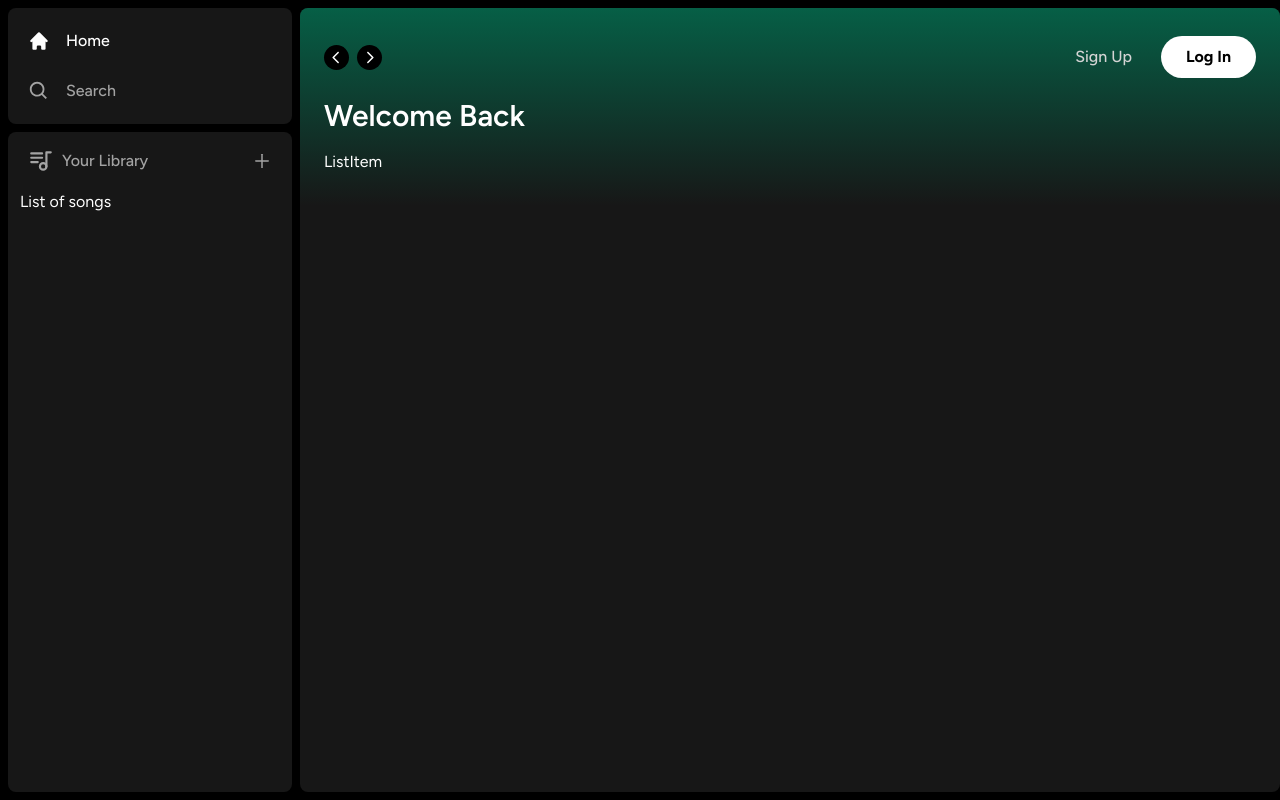
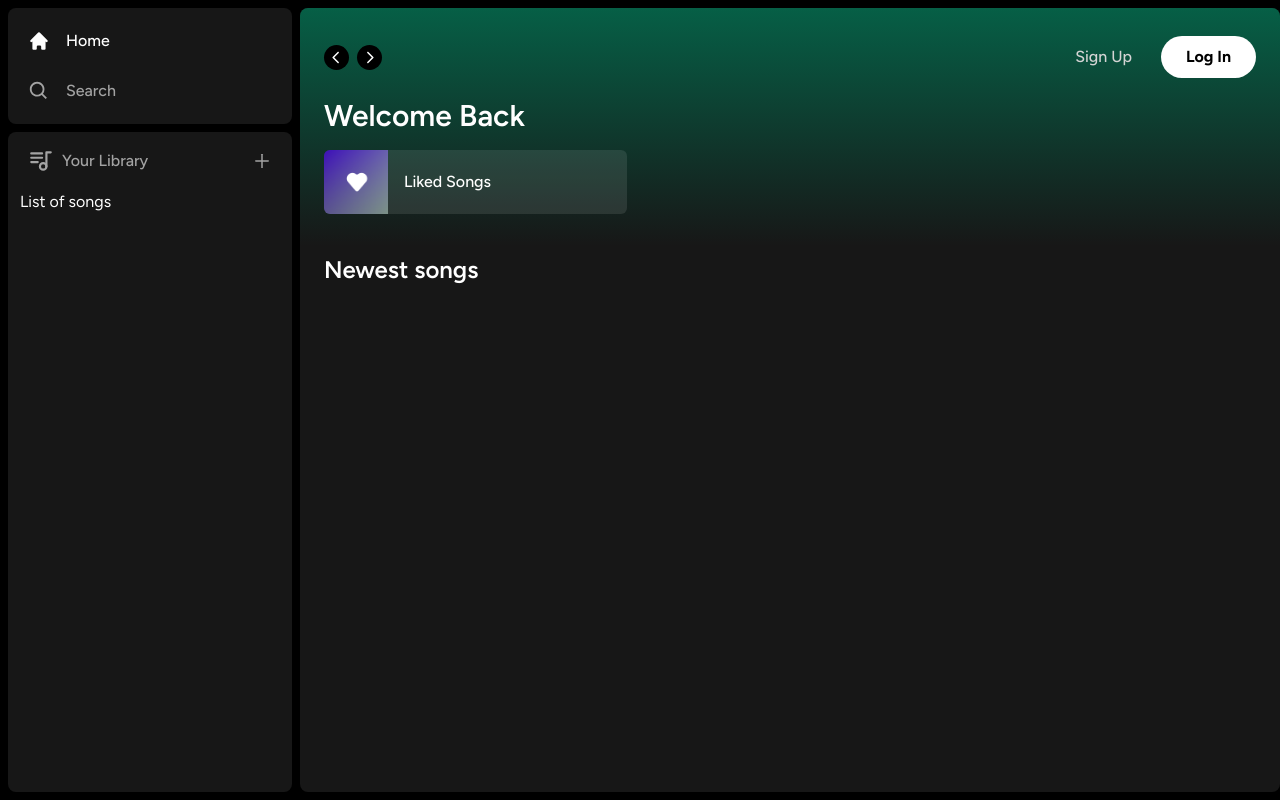
Before and after one commit to ri-commits/spotify-next-clone, a Next.js app: page / in a window 1280 px wide. Built offline with nearby package versions, Linux system fonts and the light colour scheme.

Commit message:
List Item

```diff
--- a/app/(site)/page.tsx
+++ b/app/(site)/page.tsx
@@ -13,10 +13,25 @@
           2xl:grid-cols-4 gap-3 mt-4
           "
           >
-            <ListItem />
+            <ListItem
+              image="/images/liked.png"
+              name="Liked Songs"
+              href="liked"
+            />
           </div>
         </div>
       </Header>
+      <div className="mt-2 mb-7 px-6">
+        <div className="flex justify-between items-center">
+          <h1
+            className="
+            text-white text-2xl font-semibold
+          "
+          >
+            Newest songs
+          </h1>
+        </div>
+      </div>
     </div>
   );
 }
--- a/components/ListItem.tsx
+++ b/components/ListItem.tsx
@@ -1,5 +1,57 @@
-const ListItem = () => {
-  return <div>ListItem</div>;
+"use client";
+
+import Image from "next/image";
+import { useRouter } from "next/navigation";
+import { FaPlay } from "react-icons/fa";
+
+interface ListItemProps {
+  image: string;
+  name: string;
+  href: string;
+}
+
+const ListItem: React.FC<ListItemProps> = ({ image, name, href }) => {
+  const router = useRouter();
+
+  const onClick = () => {
+    // Add authentication before push
+    router.push(href);
+  };
+
+  return (
+    <button
+      onClick={onClick}
+      className="
+    relative group flex items-center rounded-md overflow-hidden
+    gap-x-4 bg-neutral-100/10 hover:bg-neutral-100/20
+    transition pr-4
+  "
+    >
+      <div
+        className="
+            relative min-h-[64px] min-w-[64px]
+        "
+      >
+        <Image className="object-cover" fill src={image} alt="Image" />
+      </div>
+      <p
+        className="
+        font-medium truncate py-5
+      "
+      >
+        {name}
+      </p>
+      <div
+        className="
+        absolute transition opacity-0 rounded-full flex items-center justify-center
+        bg-green-500 p-4 drop-shadow-md right-5 group-hover:opacity-100
+        hover:scale-110
+      "
+      >
+        <FaPlay className="text-black" />
+      </div>
+    </button>
+  );
 };
 
 export default ListItem;
```
Also changed, not shown: public/images/liked.png (added).
